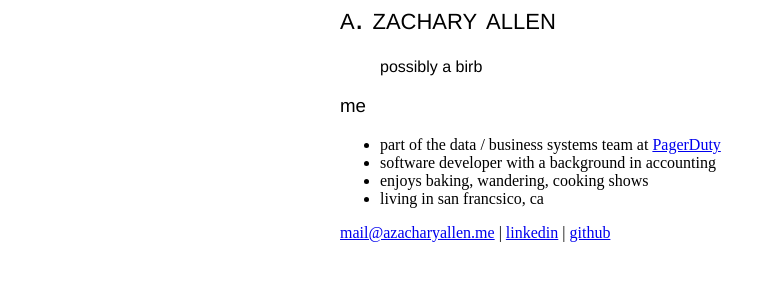
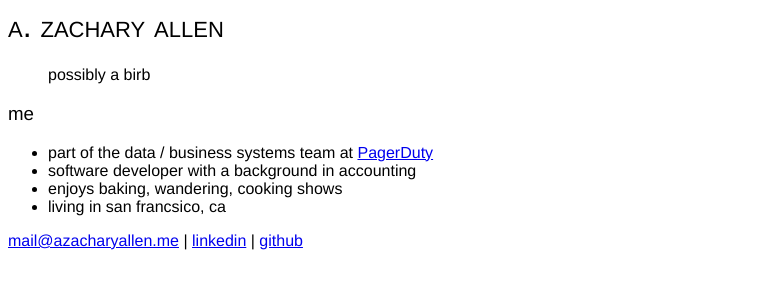
Before and after one commit to azacharyallen/azacharyallen.github.io, a plain HTML site: page index.html in a window 1280 px wide. Shown: the whole page, without its empty margins (0-775 px from the left). Drawn offline with Linux system fonts and the light colour scheme.

Commit message:
Update index.html

```diff
--- a/index.html
+++ b/index.html
@@ -4,38 +4,24 @@
         <meta name="viewport" content="width=device-width, initial-scale=1, maximum-scale=1">
         <style type='text/css'>
             body {
-                 margin: auto;
-                 width: 600px;
-            }
-            h1 {
-                font-family: 'Helvetica Neue';
-                font-style: normal;
-                font-variant: small-caps;
-                font-weight: 400;
-
-            }
-            h3 {
-                font-family: 'Helvetica Neue', Helvetica, Arial, sans-serif;
-                font-style: normal;
-                font-variant: normal;
-                font-weight: 500;
-            }
-            p {
+                margin: .5em;
                 font-family: 'Helvetica Neue', Helvetica, Arial, sans-serif;
                 font-style: normal;
                 font-variant: normal;
                 font-weight: 400;
             }
-            blockquote {
-                font-family: 'Helvetica Neue', Helvetica, Arial, sans-serif;
-                font-style: normal;
-                font-variant: normal;
+            h1 {
+                font-variant: small-caps;
+                font-weight: 500;
+
+            }
+            h3 {
+                font-weight: 500;
+            }
+            p {
                 font-weight: 400;
             }
-            pre {
-                font-family: 'Helvetica Neue', Helvetica, Arial, sans-serif;
-                font-style: normal;
-                font-variant: normal;
+            blockquote {
                 font-weight: 400;
             }
         </style>
```
